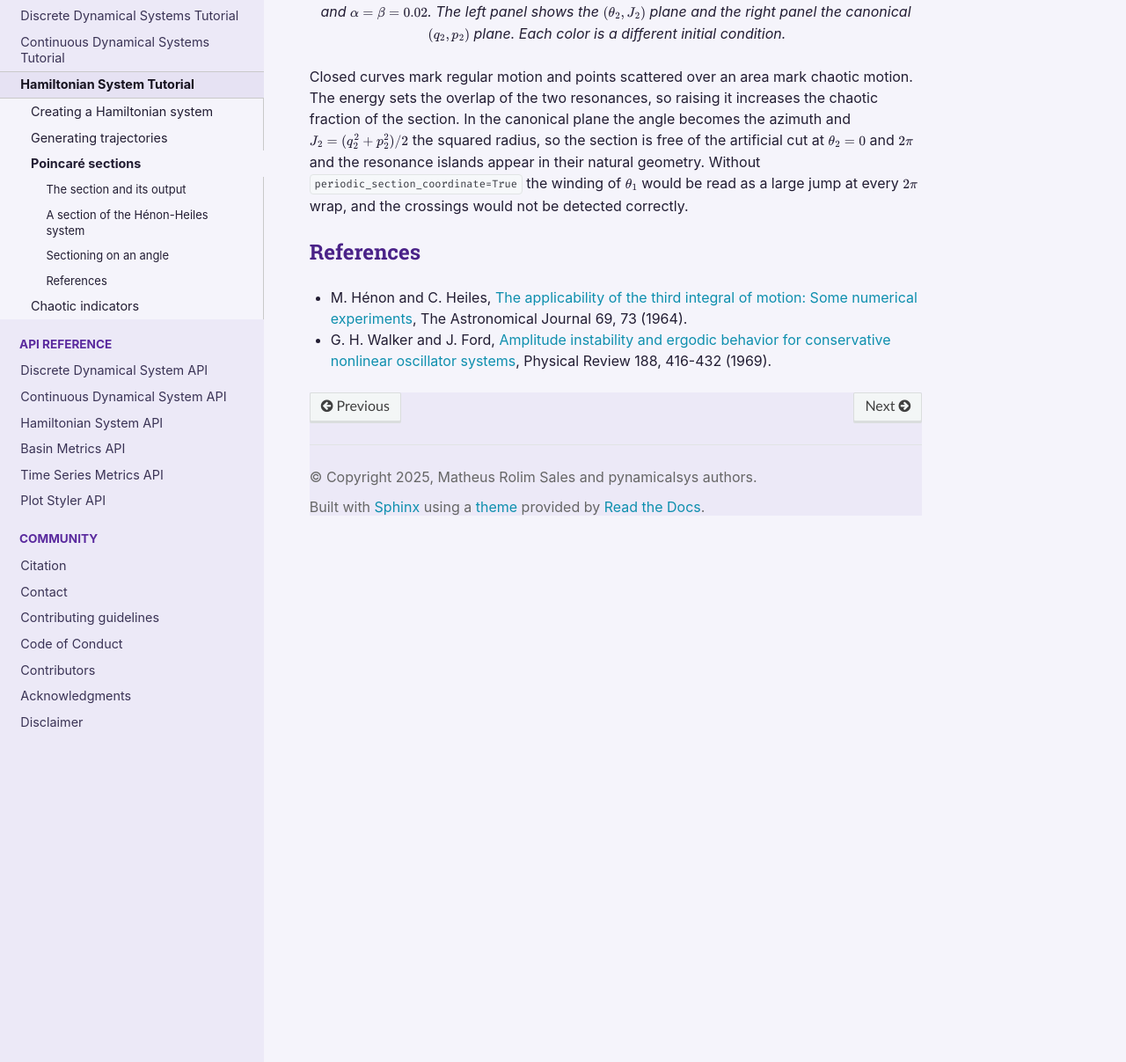
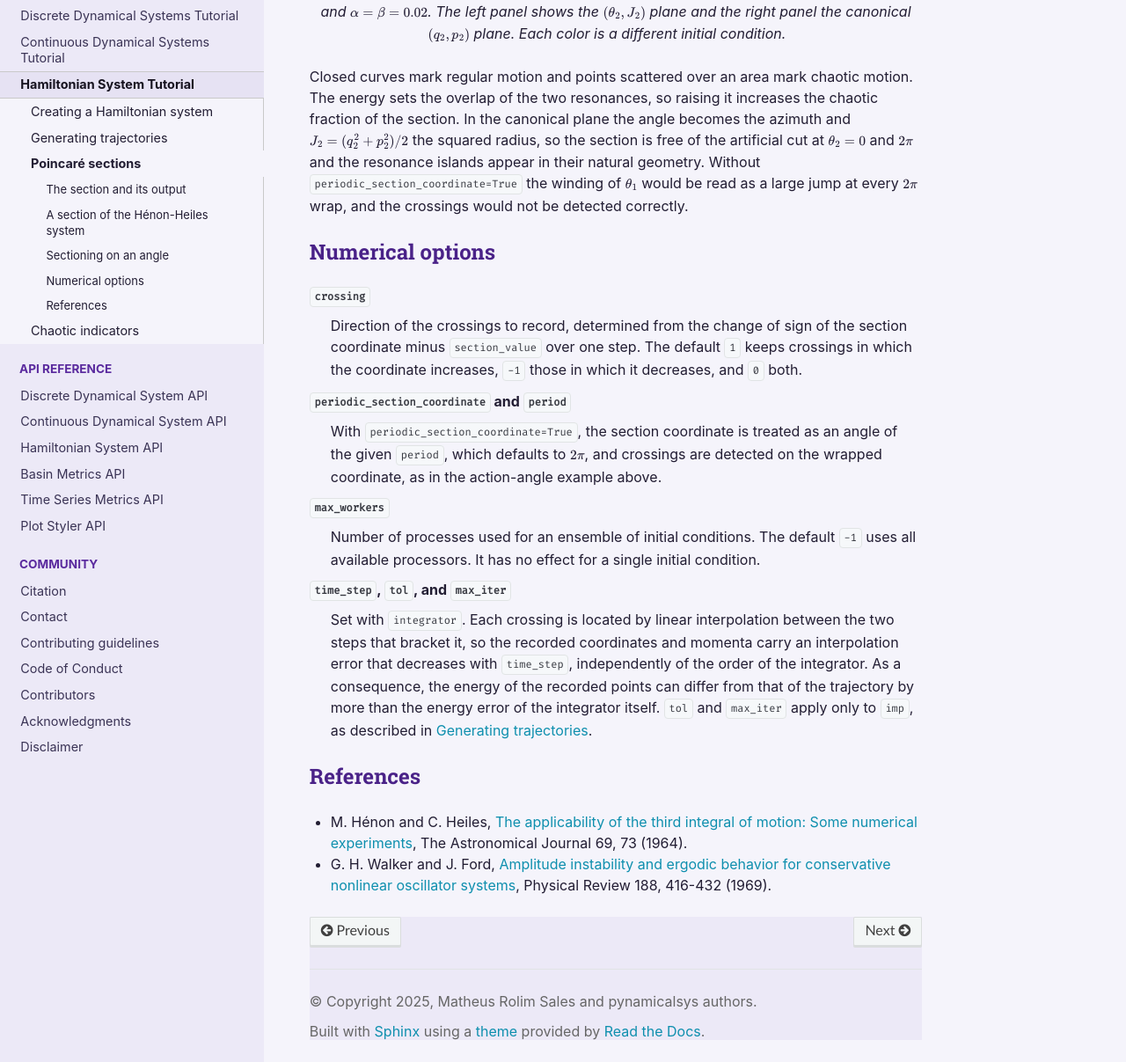
Before and after one commit to mrolims/pynamicalsys, a Sphinx documentation site: the page built from docs/source/hs_poincare.rst, in a window 1280 px wide and 1400 px high, scrolled down 5100 px. Shown: the part 193-1400 px from the top of the window at 88% size. Built offline with Sphinx 7.4.7 and the Read the Docs theme 3.1.0, drawn with Linux system fonts in a browser that asks for light colours; the version number could not be read and is left out.

Commit message:
docs: add numerical options to the Hamiltonian Poincare section page

```diff
--- a/docs/source/hs_poincare.rst
+++ b/docs/source/hs_poincare.rst
@@ -196,6 +196,21 @@ Plot both representations side by side, reducing :math:`\theta_2` modulo :math:`
 
 Closed curves mark regular motion and points scattered over an area mark chaotic motion. The energy sets the overlap of the two resonances, so raising it increases the chaotic fraction of the section. In the canonical plane the angle becomes the azimuth and :math:`J_2=(q_2^2+p_2^2)/2` the squared radius, so the section is free of the artificial cut at :math:`\theta_2=0` and :math:`2\pi` and the resonance islands appear in their natural geometry. Without ``periodic_section_coordinate=True`` the winding of :math:`\theta_1` would be read as a large jump at every :math:`2\pi` wrap, and the crossings would not be detected correctly.
 
+Numerical options
+~~~~~~~~~~~~~~~~~
+
+``crossing``
+    Direction of the crossings to record, determined from the change of sign of the section coordinate minus ``section_value`` over one step. The default ``1`` keeps crossings in which the coordinate increases, ``-1`` those in which it decreases, and ``0`` both.
+
+``periodic_section_coordinate`` and ``period``
+    With ``periodic_section_coordinate=True``, the section coordinate is treated as an angle of the given ``period``, which defaults to :math:`2\pi`, and crossings are detected on the wrapped coordinate, as in the action-angle example above.
+
+``max_workers``
+    Number of processes used for an ensemble of initial conditions. The default ``-1`` uses all available processors. It has no effect for a single initial condition.
+
+``time_step``, ``tol``, and ``max_iter``
+    Set with ``integrator``. Each crossing is located by linear interpolation between the two steps that bracket it, so the recorded coordinates and momenta carry an interpolation error that decreases with ``time_step``, independently of the order of the integrator. As a consequence, the energy of the recorded points can differ from that of the trajectory by more than the energy error of the integrator itself. ``tol`` and ``max_iter`` apply only to ``imp``, as described in :doc:`hs_trajectories`.
+
 References
 ~~~~~~~~~~
 
```
